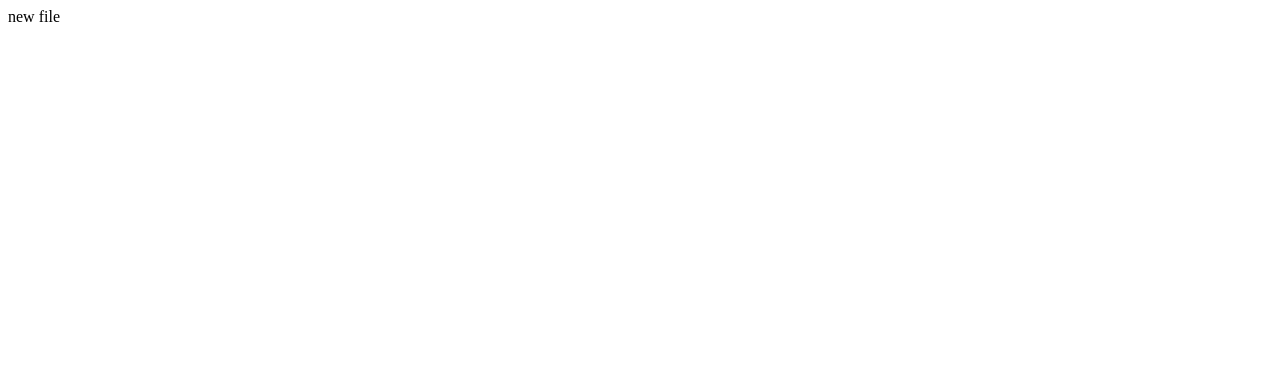
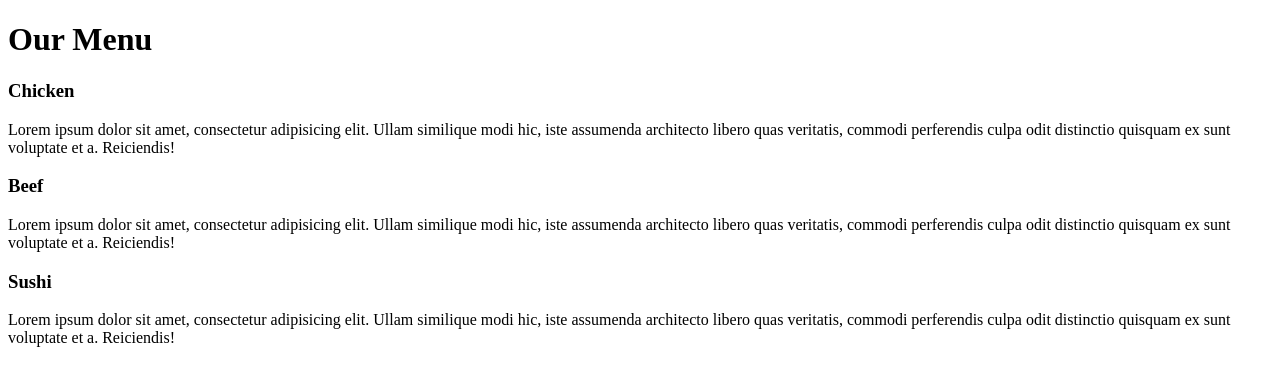
Before and after one commit to satish-deuba/coursera-html-css-javascript, a plain HTML site: page module2-solution/index.html in a window 1280 px wide. Drawn offline with Linux system fonts and the light colour scheme.

Commit message:
html first

```diff
--- a/module2-solution/index.html
+++ b/module2-solution/index.html
@@ -1,10 +1,42 @@
-<html>
+<!DOCTYPE html>
+<html lang="en">
 <head>
- <title>new file</title>
+	<meta charset="UTF-8">
+	<title>My Menu</title>
+	<meta http-equiv="x-ua-compatible" content="IE=edge" />
+	<meta name="viewport" content="width=device-width, initial-scale=1">
+	<link href="https://fonts.googleapis.com/css?family=Lato:100,300" rel="stylesheet">
+	<link rel="stylesheet" type="text/css" href="css/styles.css" />
 </head>
 <body>
 
-new file
+  <div class="wrapper">
+
+  	 <div class="header">
+  	 	<h1>Our Menu</h1>
+  	 </div>
+
+  	 <div class="section chicken_section">
+  	 	<h3 class="section_title">Chicken</h3>
+  	 	<p class="section_paragraph">
+  	 		Lorem ipsum dolor sit amet, consectetur adipisicing elit. Ullam similique modi hic, iste assumenda architecto libero quas veritatis, commodi perferendis culpa odit distinctio quisquam ex sunt voluptate et a. Reiciendis!
+  	 	</p>
+  	 </div>
+  	 <div class="section beef_section">
+  	 	<h3 class="section_title">Beef</h3>
+  	 	<p class="section_paragraph">
+  	 		Lorem ipsum dolor sit amet, consectetur adipisicing elit. Ullam similique modi hic, iste assumenda architecto libero quas veritatis, commodi perferendis culpa odit distinctio quisquam ex sunt voluptate et a. Reiciendis!
+  	 	</p>
+  	 </div>
+  	 <div class="section sushi_section">
+  	 	<h3 class="section_title">Sushi</h3>
+  	 	<p class="section_paragraph">
+  	 		Lorem ipsum dolor sit amet, consectetur adipisicing elit. Ullam similique modi hic, iste assumenda architecto libero quas veritatis, commodi perferendis culpa odit distinctio quisquam ex sunt voluptate et a. Reiciendis!
+  	 	</p>
+  	 </div>
+
+  </div>
+
 
 </body>
 </html>
```
